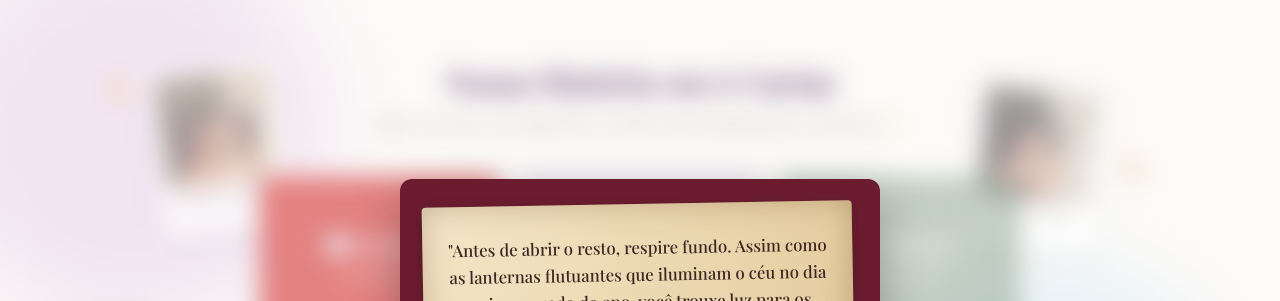
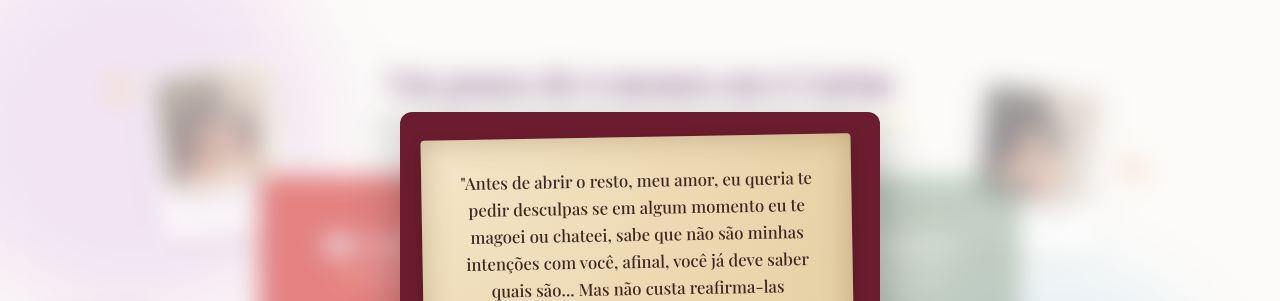
Before and after one commit to Vegni93/Sofis, a Flask app: page / in a window 1280 px wide. Shown: the top 301 px of the page. Run offline with Flask 3, Linux system fonts and the light colour scheme; some web fonts are replaced; grey boxes are pictures that could not be loaded.

Commit message:
Update introduction text and heading in index.html

```diff
--- a/templates/index.html
+++ b/templates/index.html
@@ -344,7 +344,7 @@
   <div id="intro-overlay">
     <div class="envelope-wrapper">
       <div class="coffee-paper">
-        <p>"Antes de abrir o resto, respire fundo. Assim como as lanternas flutuantes que iluminam o céu no dia mais esperado do ano, você trouxe luz para os meus dias. Cada detalhe aqui foi feito para mostrar o quanto você significa para mim..."</p>
+        <p>"Antes de abrir o resto, meu amor, eu queria te pedir desculpas se em algum momento eu te magoei ou chateei, sabe que não são minhas intenções com você, afinal, você já deve saber quais são... Mas não custa reafirma-las mostrando o que você é pra mim e mostrando que eu presto atenção no detalhes que você me conta... Não sei se ficou bom, mas eu tentei dar o meu melhor, levou um tempinho, mas saiu. Eu te amo, me diz depois se gostou"</p>
         <div class="intro-photos">
           <img src="{{ url_for('static', filename='Intro1.png') }}" alt="Intro 1">
           <img src="{{ url_for('static', filename='intro2.png') }}" alt="Intro 2">
@@ -355,7 +355,7 @@
   </div>
 
   <div class="main-container">
-    <h1>Nossa História em 6 Cartas</h1>
+    <h1>Um pouco de 6 messes em 6 Cartas</h1>
     <p class="subtitle">Abra uma por vez, seguindo a ordem para desbloquear a próxima ✨</p>
 
     <div class="pyramid-container" id="cards-container"></div>
```
